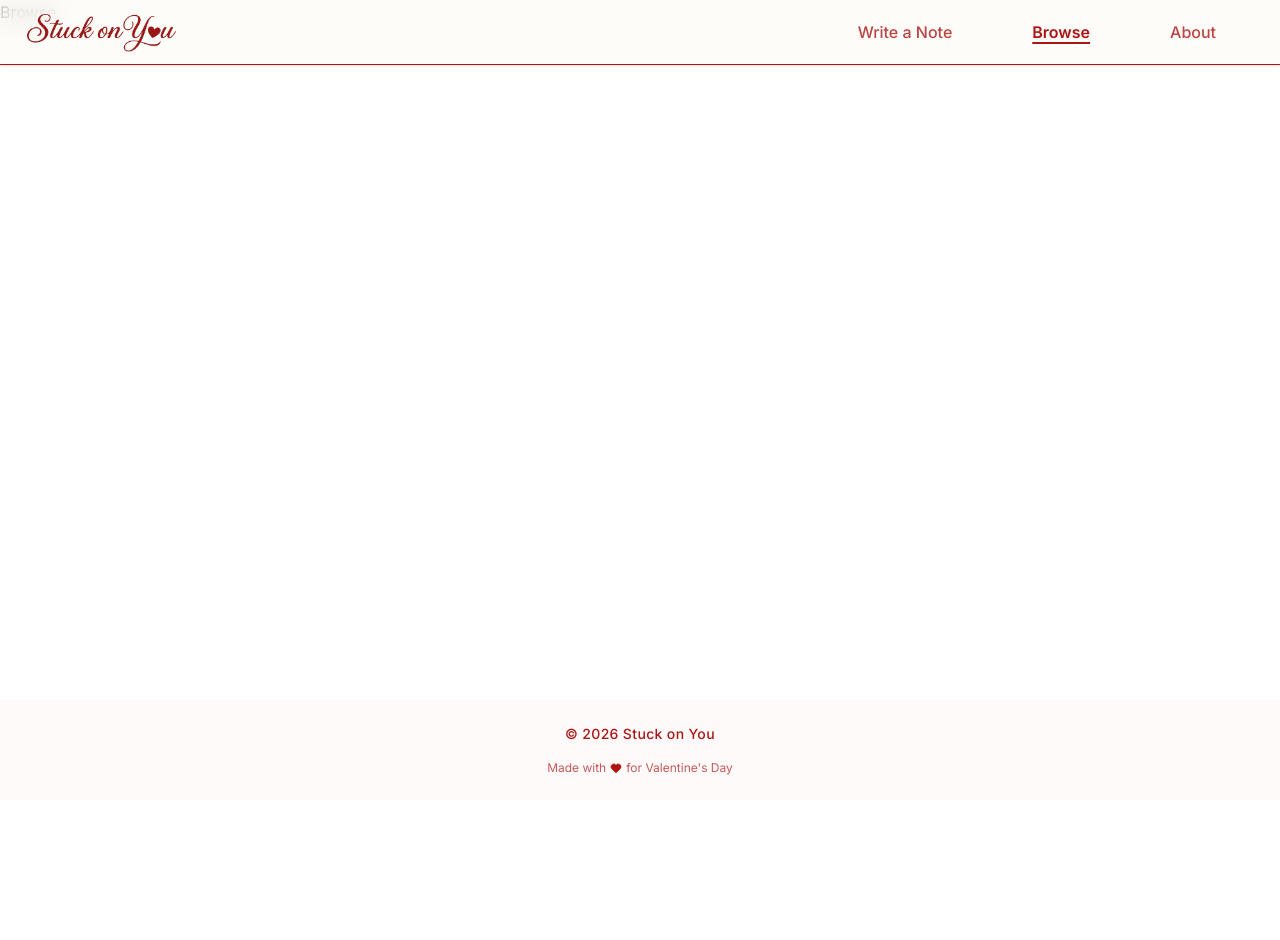
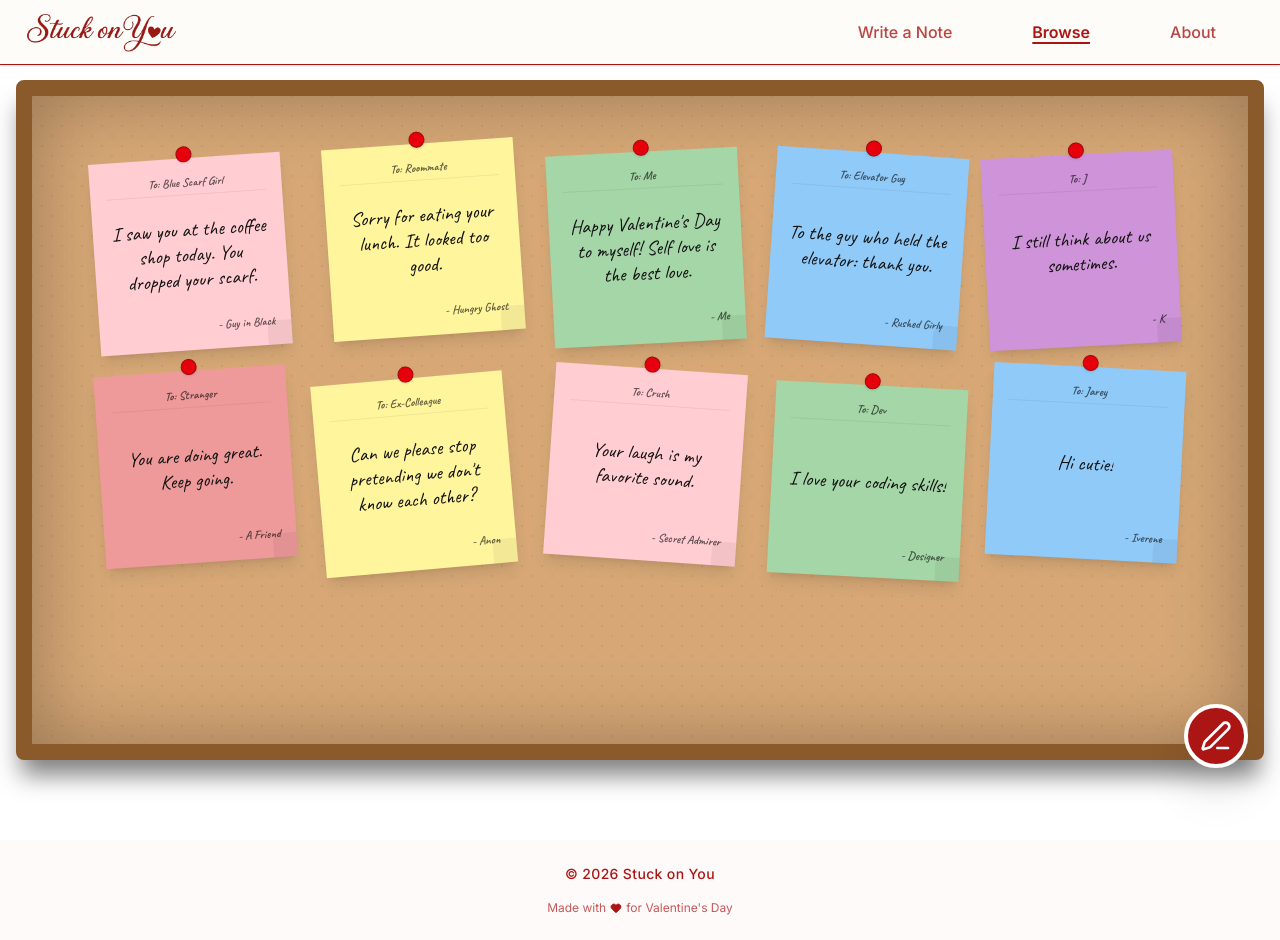
Before and after one commit to iverene/Stuck-on-You, a React (Vite) app in the folder frontend/: page /browse in a window 1280 px wide. Before the commit the page ends 800 px from the top, so only its background shows below. Built offline with nearby package versions, Linux system fonts and the light colour scheme.

Commit message:
Created a Browse page

```diff
--- a/frontend/src/components/Navbar.jsx
+++ b/frontend/src/components/Navbar.jsx
@@ -12,7 +12,7 @@ const Navbar = () => {
   ];
 
   return (
-    <nav className="fixed top-0 left-0 w-full z-50 px-6 py-3 flex justify-between items-center transition-all duration-300 backdrop-blur-md bg-[#fdfbf7]/70 border-b-1 border-primary shadow-sm">
+    <nav className="fixed top-0 left-0 w-full z-50 px-6 py-3 flex justify-between items-center transition-all duration-300 backdrop-blur-md bg-[#fdfbf7]/70 border-b border-primary shadow-sm">
 
       {/* Left Side: Logo */}
       <Link to="/" className="hover:opacity-80 transition-opacity">
--- a/frontend/src/pages/Browse.jsx
+++ b/frontend/src/pages/Browse.jsx
@@ -1,9 +1,104 @@
-import React from 'react'
+import { useMemo } from 'react';
+import { Link } from 'react-router-dom';
+import { PenLine } from 'lucide-react';
 
-function Browse() {
+// 1. Mock Data
+const MOCK_NOTES = [
+  { id: 1, message: "I saw you at the coffee shop today. You dropped your scarf.", to: "Blue Scarf Girl", from: "Guy in Black", color: "#ffcdd2" },
+  { id: 2, message: "Sorry for eating your lunch. It looked too good.", to: "Roommate", from: "Hungry Ghost", color: "#fff59d" },
+  { id: 3, message: "Happy Valentine's Day to myself! Self love is the best love.", to: "Me", from: "Me", color: "#a5d6a7" },
+  { id: 4, message: "To the guy who held the elevator: thank you.", to: "Elevator Guy", from: "Rushed Girly", color: "#90caf9" },
+  { id: 5, message: "I still think about us sometimes.", to: "J", from: "K", color: "#ce93d8" },
+  { id: 6, message: "You are doing great. Keep going.", to: "Stranger", from: "A Friend", color: "#ef9a9a" },
+  { id: 7, message: "Can we please stop pretending we don't know each other?", to: "Ex-Colleague", from: "Anon", color: "#fff59d" },
+  { id: 8, message: "Your laugh is my favorite sound.", to: "Crush", from: "Secret Admirer", color: "#ffcdd2" },
+  { id: 9, message: "I love your coding skills!", to: "Dev", from: "Designer", color: "#a5d6a7" },
+  { id: 10, message: "Hi cutie!", to: "Jarey", from: "Iverene", color: "#90caf9" },
+];
+
+const Browse = () => {
+  const stickyNotes = useMemo(() => {
+    return MOCK_NOTES.map((note) => ({
+      ...note,
+      rotation: Math.floor(Math.random() * 10) - 5, // Random rotation between -5deg and 5deg
+      offsetX: Math.floor(Math.random() * 20) - 10, // Slight X offset
+      offsetY: Math.floor(Math.random() * 20) - 10, // Slight Y offset
+    }));
+  }, []);
+
   return (
-    <div>Browse</div>
-  )
-}
+    <div className="relative w-full min-h-screen py-20 px-4 flex justify-center items-start">
 
-export default Browse
+      <div
+        className="relative w-full max-w-7xl min-h-[85vh] bg-[#d7a876] border-16 border-[#8b5a2b] rounded-lg shadow-2xl p-4 sm:p-8 overflow-hidden"
+        style={{
+          boxShadow: 'inset 0 0 80px rgba(0,0,0,0.3), 0 20px 25px -5px rgba(0,0,0,0.5)',
+          backgroundImage: `
+            radial-gradient(circle, rgba(0,0,0,0.05) 1px, transparent 1px),
+            radial-gradient(circle, rgba(0,0,0,0.05) 1px, transparent 1px)
+          `,
+          backgroundSize: '20px 20px',
+          backgroundPosition: '0 0, 10px 10px'
+        }}
+      >
+
+        {/* Notes Grid - "Scattered" Layout */}
+        <div className="flex flex-wrap justify-center content-start gap-6 sm:gap-8 pt-6 pb-24">
+          {stickyNotes.map((note) => (
+            <div
+              key={note.id}
+              className="relative w-48 h-48 p-4 shadow-lg hover:z-20 hover:scale-105 transition-all duration-300 flex flex-col cursor-pointer group"
+              style={{
+                backgroundColor: note.color,
+                transform: `rotate(${note.rotation}deg) translate(${note.offsetX}px, ${note.offsetY}px)`,
+                fontFamily: 'Caveat, cursive',
+              }}
+            >
+              {/* Pushpin (CSS Visual) */}
+              <div className="absolute -top-3 left-1/2 -translate-x-1/2 w-4 h-4 rounded-full bg-red-600 shadow-sm border border-red-800 z-20"></div>
+              <div className="absolute -top-3 left-1/2 -translate-x-1/2 w-0.5 h-3 bg-black/20 z-10"></div>
+
+              {/* Note Content */}
+              <div className="grow flex flex-col justify-between items-center text-center h-full">
+
+                {/* To Section */}
+                {note.to && (
+                  <span className="text-xs font-bold opacity-60 mb-1 block border-b border-black/10 pb-1 w-full text-center">
+                    To: {note.to}
+                  </span>
+                )}
+
+                {/* Message - Reduced text size to text-lg/xl to fit smaller note */}
+                <p className="text-xl leading-tight text-Black my-auto line-clamp-4">
+                  {note.message}
+                </p>
+
+                {/* NEW: From Section */}
+                {note.from && (
+                  <span className="text-xs font-bold opacity-60 mt-1 block pt-1 w-full text-right">
+                    - {note.from}
+                  </span>
+                )}
+              </div>
+
+              {/* Subtle visual fold corner */}
+              <div className="absolute bottom-0 right-0 w-6 h-6 bg-black/5 rounded-tl-lg"></div>
+            </div>
+          ))}
+        </div>
+      </div>
+
+      {/* Floating Action Button */}
+      <Link
+        to="/submit"
+        className="fixed bottom-8 right-8 w-16 h-16 bg-[#ab1615] rounded-full shadow-2xl flex items-center justify-center hover:bg-[#8f1312] hover:-translate-y-1 transition-all z-50 group border-4 border-white"
+        title="Write a Note"
+      >
+        <PenLine className="w-8 h-8 text-white group-hover:rotate-12 transition-transform" />
+      </Link>
+
+    </div>
+  );
+};
+
+export default Browse;
```
